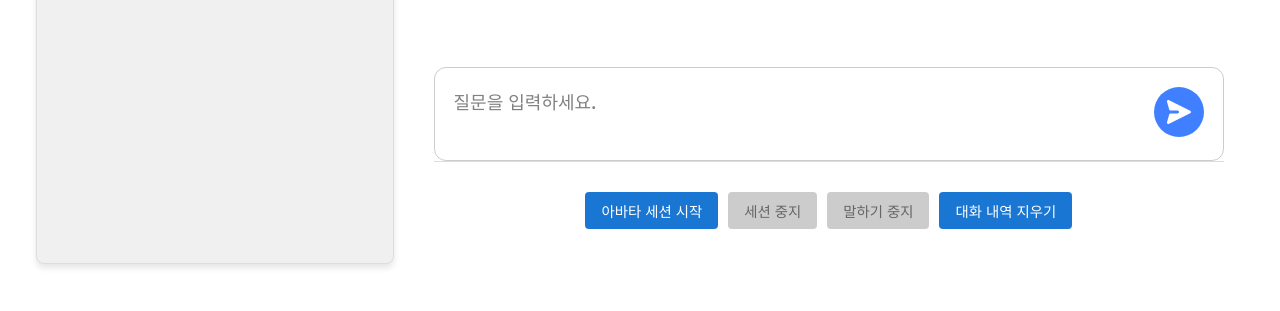
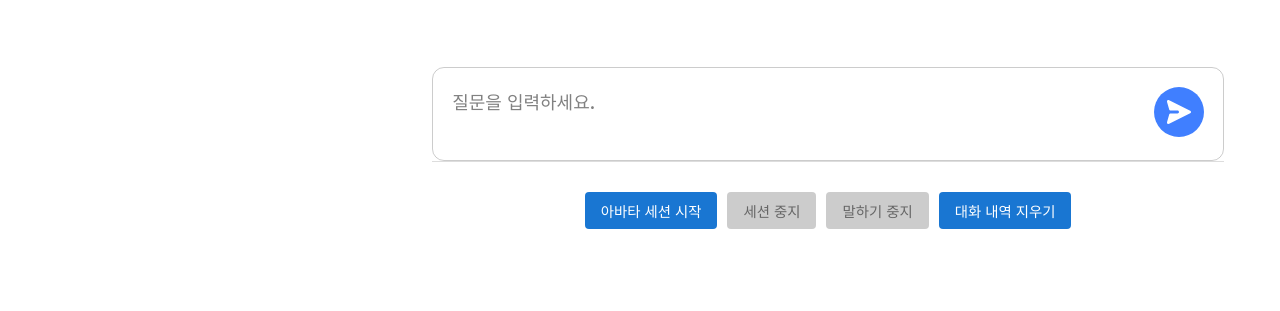
Before and after one commit to MSLearnAvatar/avatar, a website: page src/index.html in a window 1280 px wide. Shown: the part 489-800 px from the top of the page. Drawn offline with nearby package versions, Linux system fonts and the light colour scheme.

Commit message:
Avatar ratio fix

```diff
--- a/src/static/css/styles.css
+++ b/src/static/css/styles.css
@@ -49,11 +49,10 @@ button:disabled {
   position: relative;
   width: 30%;
   min-height: 600px;
-  border: 1px solid #ddd;
-  border-radius: 8px;
   overflow: hidden;
-  background-color: #f0f0f0;
-  box-shadow: 0 4px 6px rgba(0, 0, 0, 0.1);
+  display: flex;
+  justify-content: center;
+  align-items: center;
 }
 
 .main-container {
@@ -67,15 +66,19 @@ button:disabled {
 }
 
 #remoteVideo {
-  width: 100%;
-  height: 100%;
+  position: absolute;
+  width: 1400px;
+  height: auto;
+  left: 50%;
+  transform: translateX(-50%);
+  flex-shrink: 0;
+  pointer-events: none;
 }
 
 #remoteVideo video {
   width: 100%;
   height: auto;
   background: none;
-  max-width: 100%;
 }
 
 @media (max-width: 1200px) {
```
